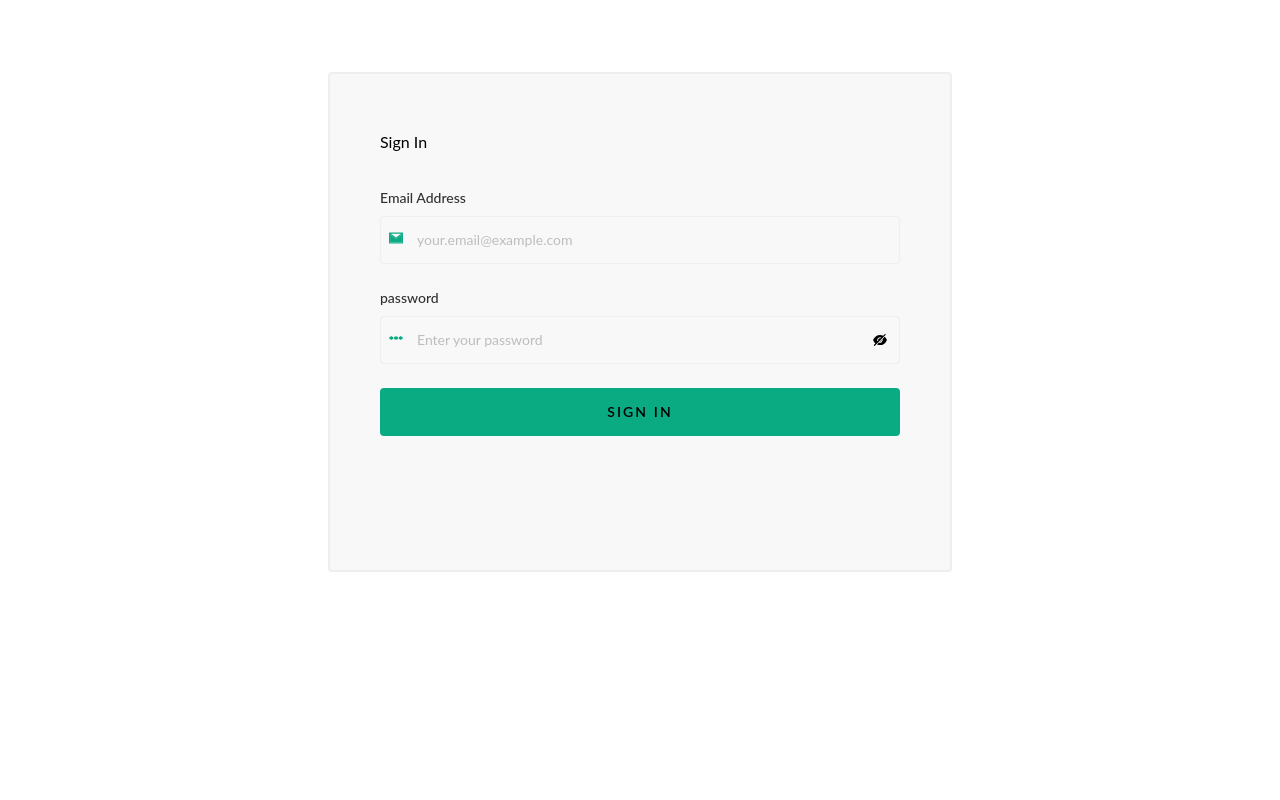
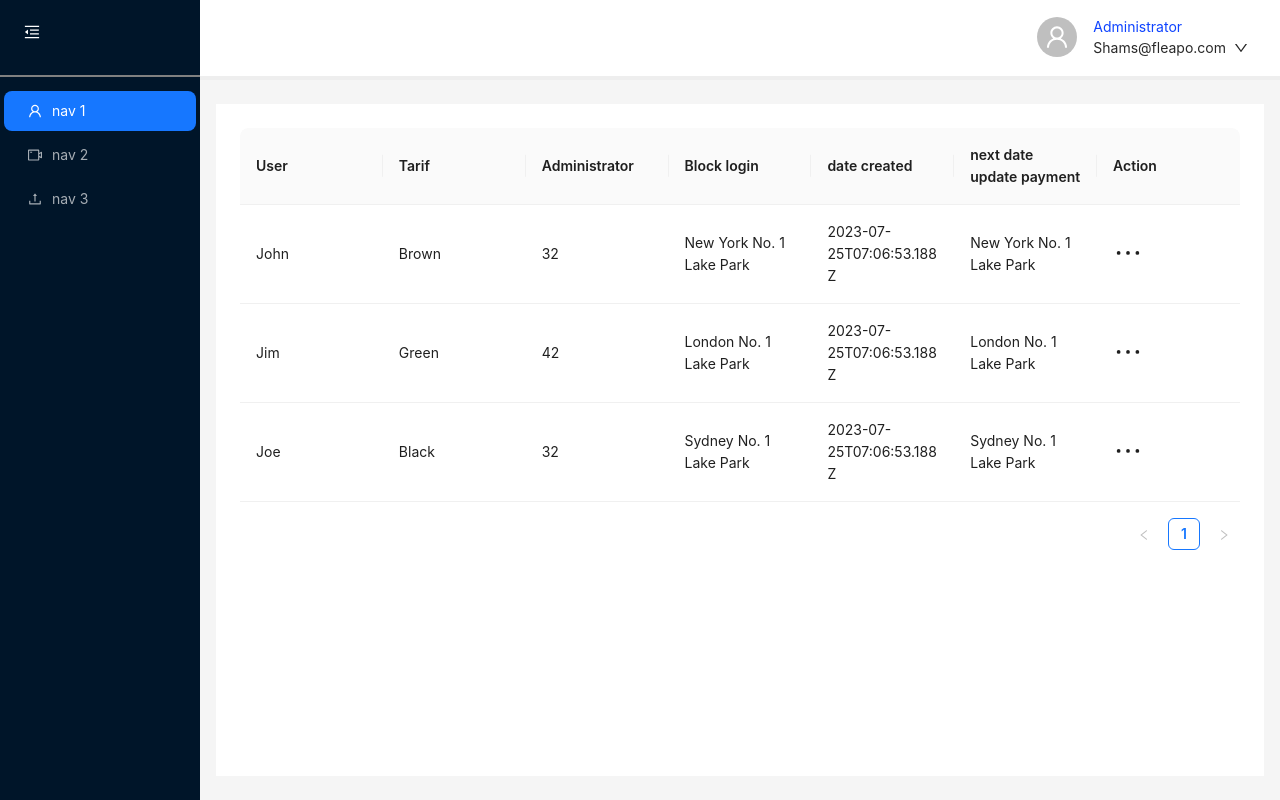
Before and after one commit to shams-fleapo/steam-connect-admin-panel, a React (Vite) app: page / in a window 1280 px wide. Built offline with nearby package versions, Linux system fonts and the light colour scheme.

Commit message:
feat: completed the layout and the table

```diff
--- a/package.json
+++ b/package.json
@@ -10,13 +10,15 @@
     "preview": "vite preview"
   },
   "dependencies": {
+    "antd": "^5.7.2",
     "axios": "^1.4.0",
     "clsx": "^2.0.0",
     "react": "^18.2.0",
     "react-dom": "^18.2.0",
     "react-hook-form": "^7.45.2",
     "react-icons": "^4.10.1",
-    "react-input-mask": "^2.0.4"
+    "react-input-mask": "^2.0.4",
+    "react-responsive": "^9.0.2"
   },
   "devDependencies": {
     "@types/react": "^18.2.15",
--- a/src/App.tsx
+++ b/src/App.tsx
@@ -1,12 +1,16 @@
-import './App.css';
+// import './App.css';
+// import { ProfileLayout } from './components/layout';
 import Login from './components/login';
+import { Dashboard } from './components/dashboard';
+import { Header } from './components/layout/header';
 
 function App() {
 	return (
-		<>
+		<div className='bg-gray-200 min-h-screen'>
 			{/* <h1 className='text-3xl font-bold text-red-500 underline text-center'>Stym Connect</h1> */}
-			<Login />
-		</>
+			{/* <Login /> */}
+			<Dashboard />
+		</div>
 	);
 }
 
--- /dev/null
+++ b/src/components/dashboard/index.tsx
@@ -0,0 +1,82 @@
+import React from 'react';
+import ProfileLayout from '../layout';
+import { Header } from '../layout/header';
+import { Space, Table, Tag, Dropdown, MenuProps, Popover } from 'antd';
+import { EllipsisOutlined } from '@ant-design/icons';
+
+const { Column, ColumnGroup } = Table;
+
+interface DataType {
+	key: React.Key;
+	firstName: string;
+	lastName: string;
+	age: number;
+	address: string;
+	tags: string[];
+	date: string;
+}
+
+const data: DataType[] = [
+	{
+		key: '1',
+		firstName: 'John',
+		lastName: 'Brown',
+		age: 32,
+		address: 'New York No. 1 Lake Park',
+		tags: ['nice', 'developer'],
+		date: '2023-07-25T07:06:53.188Z',
+	},
+	{
+		key: '2',
+		firstName: 'Jim',
+		lastName: 'Green',
+		age: 42,
+		address: 'London No. 1 Lake Park',
+		tags: ['loser'],
+		date: '2023-07-25T07:06:53.188Z',
+	},
+	{
+		key: '3',
+		firstName: 'Joe',
+		lastName: 'Black',
+		age: 32,
+		address: 'Sydney No. 1 Lake Park',
+		tags: ['cool', 'teacher'],
+		date: '2023-07-25T07:06:53.188Z',
+	},
+];
+
+const text = <span>Title</span>;
+
+const content = (
+	<div>
+		<p>Content</p>
+		<p>Content</p>
+	</div>
+);
+
+export const Dashboard = () => {
+	return (
+		<ProfileLayout header={<Header />}>
+			<Table dataSource={data} scroll={{ x: 1000, y: 500 }}>
+				<Column title='User' dataIndex='firstName' key='firstName' />
+				<Column title='Tarif' dataIndex='lastName' key='lastName' />
+				<Column title='Administrator' dataIndex='age' key='age' />
+				<Column title='Block login' dataIndex='address' key='address' />
+				<Column title='date created' dataIndex='date' key='date' />
+				<Column title='next date update payment' dataIndex='address' key='address' />
+				<Column
+					title='Action'
+					key='action'
+					render={(_: any, record: DataType) => (
+						<Popover placement='bottom' title={text} content={content} trigger='click' overlayClassName='custom-popover'>
+							<div className='center-icon'>
+								<EllipsisOutlined style={{ fontSize: '30px' }} />
+							</div>
+						</Popover>
+					)}
+				/>
+			</Table>
+		</ProfileLayout>
+	);
+};
--- /dev/null
+++ b/src/components/layout/header/index.tsx
@@ -0,0 +1,64 @@
+import clsx from 'clsx';
+import { MouseEventHandler, ReactNode, useState } from 'react';
+import { useMediaQuery } from 'react-responsive';
+import { DownOutlined, UserOutlined } from '@ant-design/icons';
+import { Dropdown, Space, Button, Avatar, MenuProps } from 'antd';
+
+export interface HeaderProps {
+	className?: string;
+	containerClassName?: string;
+	logo?: ReactNode;
+	loginButton?: ReactNode;
+	logoLink?: string;
+	rightMenu?: ReactNode;
+	alwaysShowLogo?: boolean;
+	toggleMenu?: MouseEventHandler;
+	toggleHeaderLogo?: MouseEventHandler;
+	headerText?: string;
+}
+
+const items: MenuProps['items'] = [
+	{
+		label: <a href='https://www.antgroup.com'>1st menu item</a>,
+		key: '0',
+	},
+	{
+		type: 'divider',
+	},
+	{
+		label: <a href='https://www.aliyun.com'>2nd menu item</a>,
+		key: '1',
+	},
+	{
+		type: 'divider',
+	},
+	{
+		label: '3rd menu item',
+		key: '3',
+	},
+];
+
+export const Header = ({ containerClassName, toggleMenu, headerText }: HeaderProps) => {
+	const isMobile = useMediaQuery({ minWidth: 767 });
+
+	return (
+		<div className='flex flex-row justify-end mt-4'>
+			<Dropdown menu={{ items }} trigger={['click']} className='cursor-pointer'>
+				<div className='flex flex-row gap-4 mr-8'>
+					<Space wrap size={16}>
+						<Avatar size='large' icon={<UserOutlined />} />
+					</Space>
+					{isMobile && (
+						<div className='flex flex-col '>
+							<div className='text-blue-ribbon-500'>Administrator</div>
+							<Space className='text-black'>
+								Shams@fleapo.com
+								<DownOutlined />
+							</Space>
+						</div>
+					)}
+				</div>
+			</Dropdown>
+		</div>
+	);
+};
--- /dev/null
+++ b/src/components/layout/index.tsx
@@ -0,0 +1,99 @@
+import React, { ReactNode, useState } from 'react';
+import { MenuFoldOutlined, MenuUnfoldOutlined, UploadOutlined, UserOutlined, VideoCameraOutlined } from '@ant-design/icons';
+import { Layout, Menu, Button, theme } from 'antd';
+import { useMediaQuery } from 'react-responsive';
+import clsx from 'clsx';
+
+const { Header, Sider, Content } = Layout;
+
+const ProfileLayout = ({ children, header }: { children?: ReactNode; header?: JSX.Element }) => {
+	const isDesktop = useMediaQuery({ minWidth: 1024 });
+	const [collapsed, setCollapsed] = useState(false);
+	const {
+		token: { colorBgContainer },
+	} = theme.useToken();
+
+	return (
+		<Layout>
+			<Sider
+				trigger={null}
+				collapsible
+				collapsed={!isDesktop ? true : collapsed}
+				breakpoint={'lg'}
+				style={{
+					overflow: 'auto',
+					height: '100vh',
+					// position: 'fixed',
+					left: 0,
+					top: 0,
+					bottom: 0,
+				}}
+			>
+				<div className='demo-logo-vertical' />
+				<Button
+					type='text'
+					icon={collapsed ? <MenuUnfoldOutlined /> : <MenuFoldOutlined />}
+					onClick={() => setCollapsed(!collapsed)}
+					style={{
+						fontSize: '16px',
+						width: 64,
+						height: 64,
+						color: 'white',
+						marginBottom: '10px',
+					}}
+				/>
+				<div
+					style={{
+						borderBlock: '0.1px solid grey',
+						margin: '1px 0 10px',
+					}}
+				/>
+				<Menu
+					theme='dark'
+					mode='inline'
+					defaultSelectedKeys={['1']}
+					items={[
+						{
+							key: '1',
+							icon: <UserOutlined />,
+							label: 'nav 1',
+						},
+						{
+							key: '2',
+							icon: <VideoCameraOutlined />,
+							label: 'nav 2',
+						},
+						{
+							key: '3',
+							icon: <UploadOutlined />,
+							label: 'nav 3',
+						},
+					]}
+				/>
+			</Sider>
+			<Layout style={{ zIndex: isDesktop ? '50' : '0' }}>
+				<div
+					style={{
+						background: colorBgContainer,
+						height: '80px',
+					}}
+					className='border-b-4 '
+				>
+					{header}
+				</div>
+				<Content
+					style={{
+						margin: '24px 16px',
+						padding: 24,
+						minHeight: 280,
+						background: colorBgContainer,
+					}}
+				>
+					{children}
+				</Content>
+			</Layout>
+		</Layout>
+	);
+};
+
+export default ProfileLayout;
```
Also changed, not shown: 1 other file (tests, documents, lock files or other folders).
